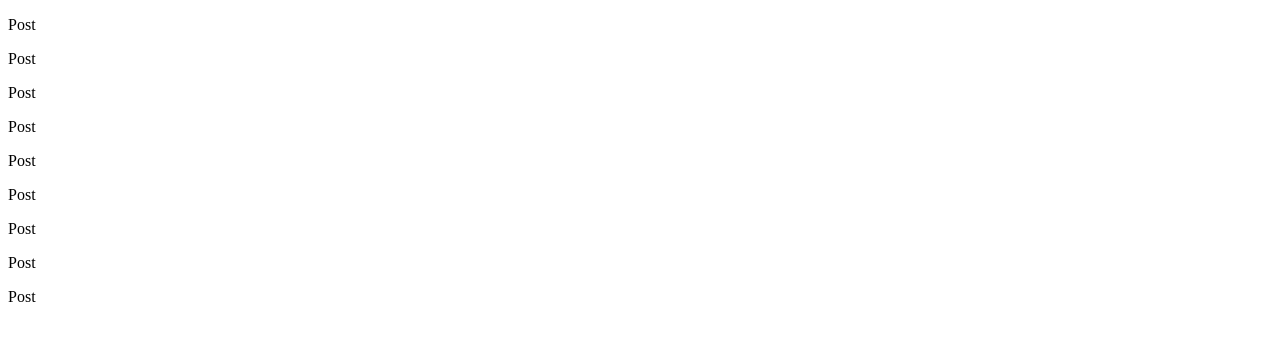
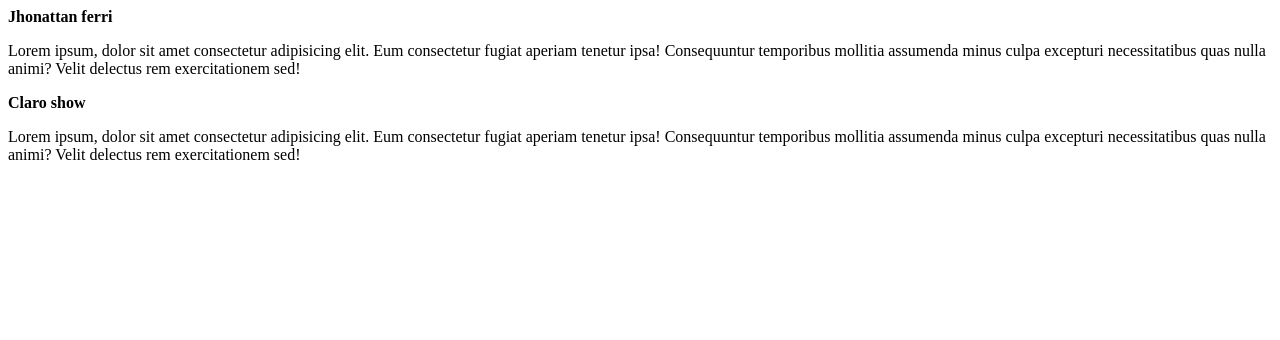
Before and after one commit to Jhonattan2121/01-fundamentos-Reactjs, a React (Vite) app: page / in a window 1280 px wide. Shown: the top 340 px of the page. Built offline with nearby package versions, Linux system fonts and the light colour scheme.

Commit message:
Propriedades

```diff
--- a/src/App.jsx
+++ b/src/App.jsx
@@ -3,15 +3,13 @@ import {Post} from "./Post";
 export function App() {
   return (
     <div>
-    <Post />
-    <Post />
-    <Post />
-    <Post />
-    <Post />
-    <Post />
-    <Post />
-    <Post />
-    <Post />
+    <Post
+    author="Jhonattan ferri"
+    content="Lorem ipsum, dolor sit amet consectetur adipisicing elit. Eum consectetur fugiat aperiam tenetur ipsa! Consequuntur temporibus mollitia assumenda minus culpa excepturi necessitatibus quas nulla animi? Velit delectus rem exercitationem sed!" />
+    <Post
+    author="Claro show"
+    content="Lorem ipsum, dolor sit amet consectetur adipisicing elit. Eum consectetur fugiat aperiam tenetur ipsa! Consequuntur temporibus mollitia assumenda minus culpa excepturi necessitatibus quas nulla animi? Velit delectus rem exercitationem sed!" />
+
     </div>
   )
 }
--- a/src/Post.jsx
+++ b/src/Post.jsx
@@ -1,3 +1,10 @@
-export function Post() {
-    return <p>Post</p>
+
+
+export function Post(props) {
+    return (
+        <div>
+            <strong>{props.author}</strong>
+            <p>{props.content}</p>
+        </div>
+    )
 }
```
